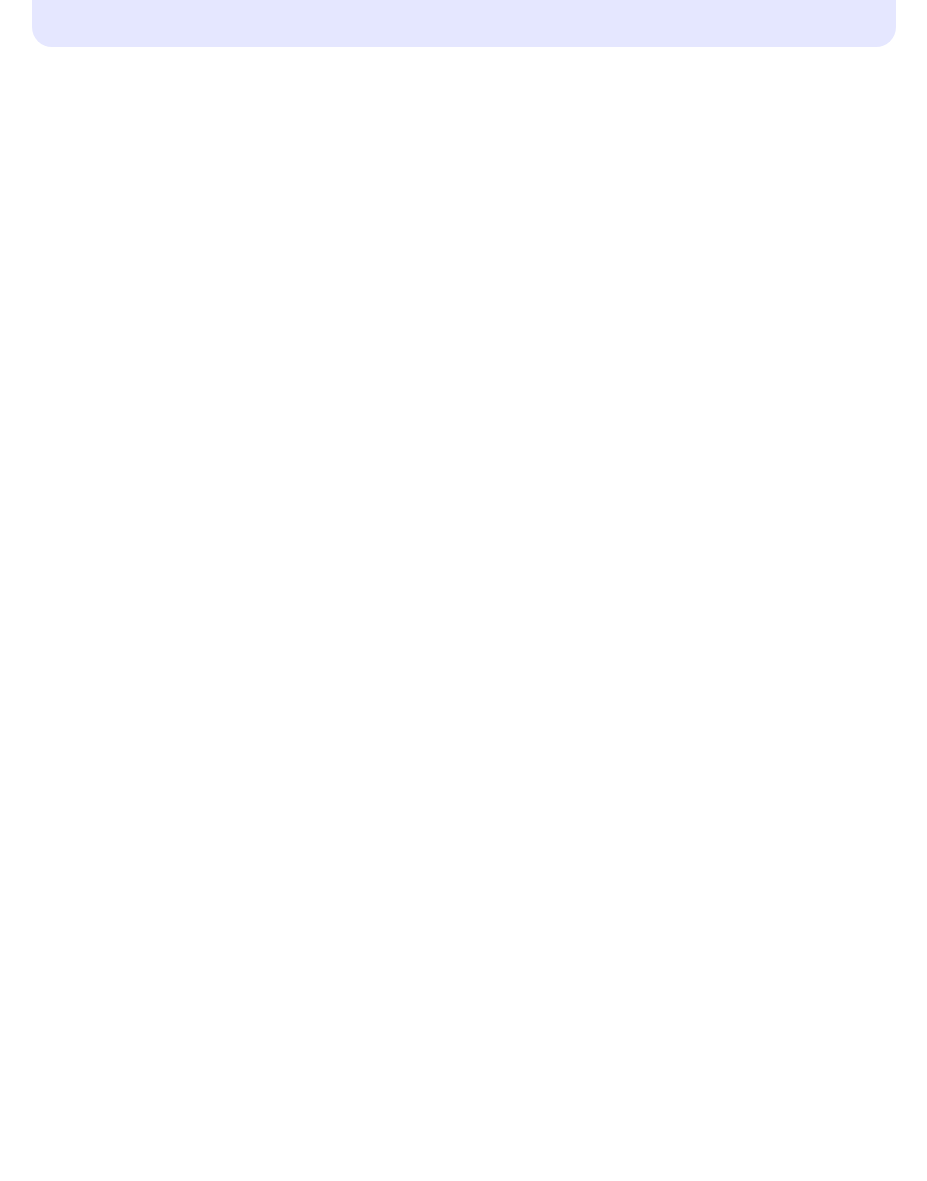
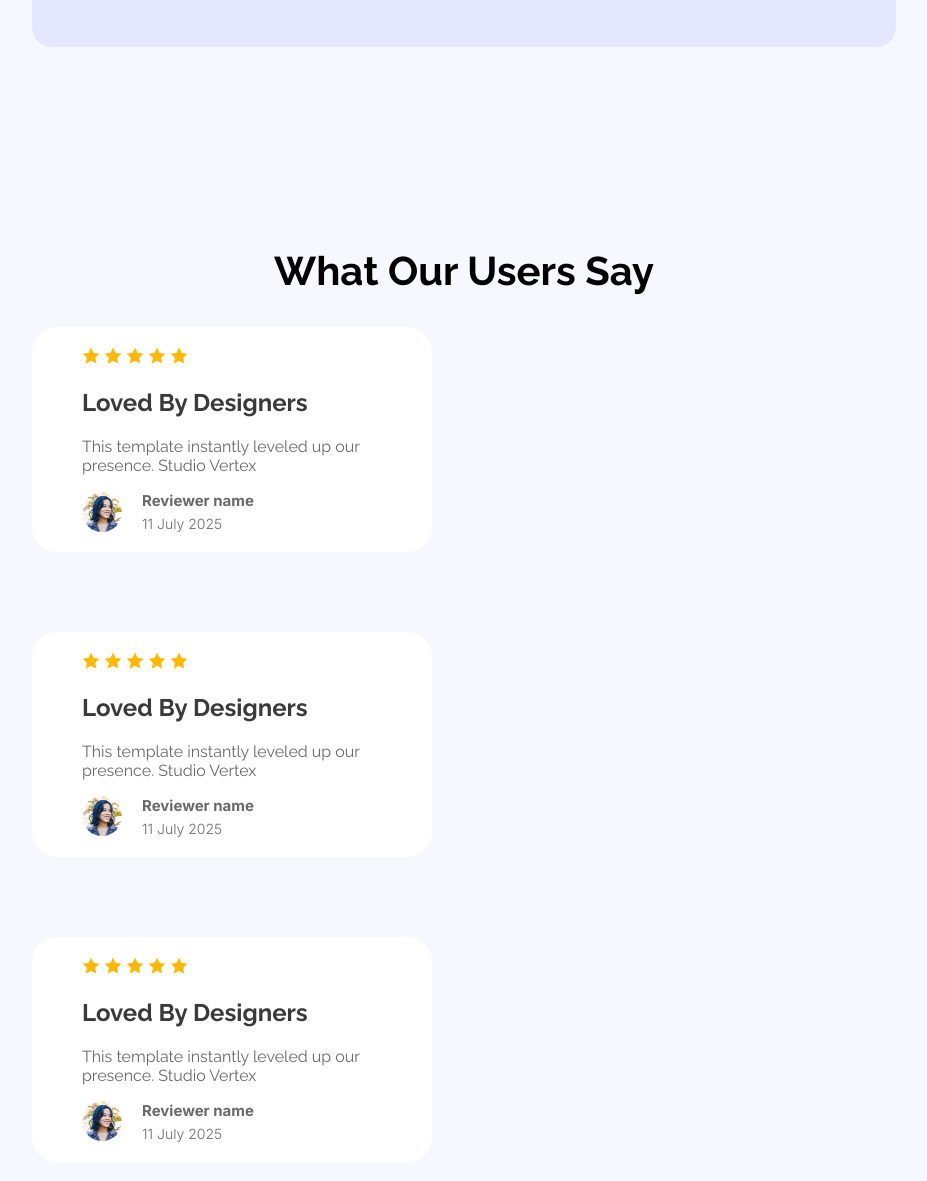
Before and after one commit to mjh-shikder/web-flow-A01, a plain HTML site: page index.html in a window 1280 px wide. Shown: the part 1616-2797 px from the top of the page, without its empty margins (176-1103 px from the left). Before the commit the page ends 1863 px from the top, so only its background shows below. Drawn offline with Linux system fonts and the light colour scheme.

Commit message:
user reviews section added

```diff
--- a/index.html
+++ b/index.html
@@ -55,7 +55,7 @@
     <section class="users-container ">
         <h2 class="users-heading">Joined Thousands of Productive Users</h2>
 
-        <section class="users-statas">
+        <section class="users-status">
 
             <div class="hihlighted-text-groups">
                 <h1 class="bolded-text inter-font2">50K</h1>
@@ -71,6 +71,80 @@
             </div>
         </section>
     </section>
+    <!-- User status end -->
+
+    <!-- users feedback start -->
+    <section class="users-feedback-container">
+        <h2 class="user-feedback-title">What Our Users Say</h2>
+        <div class="review-container">
+
+            <div class="reviews">
+
+                <div class="review-stars">
+                    <img src="./Assets/icon-star.png" alt="">
+                    <img src="./Assets/icon-star.png" alt="">
+                    <img src="./Assets/icon-star.png" alt="">
+                    <img src="./Assets/icon-star.png" alt="">
+                    <img src="./Assets/icon-star.png" alt="">
+                </div>
+
+                <h2 class="review-title">Loved By Designers</h2>
+                <p class="users-comment">This template instantly leveled up our <br>presence. Studio Vertex</p>
+                <div class="user-profile">
+                    <img class="avatar" src="./Assets/avatar.png" alt="user-profile-image">
+                    <div class="name-date inter-font2">
+                        <h3 class="reviewer-name">Reviewer name</h3>
+                        <h4 class="review-date">11 July 2025</h4>
+                    </div>
+                </div>
+            </div>
+            <div class="reviews">
+
+                <div class="review-stars">
+                    <img src="./Assets/icon-star.png" alt="">
+                    <img src="./Assets/icon-star.png" alt="">
+                    <img src="./Assets/icon-star.png" alt="">
+                    <img src="./Assets/icon-star.png" alt="">
+                    <img src="./Assets/icon-star.png" alt="">
+                </div>
+
+                <h2 class="review-title">Loved By Designers</h2>
+                <p class="users-comment">This template instantly leveled up our <br>presence. Studio Vertex</p>
+                <div class="user-profile">
+                    <img class="avatar" src="./Assets/avatar.png" alt="user-profile-image">
+                    <div class="name-date inter-font2">
+                        <h3 class="reviewer-name">Reviewer name</h3>
+                        <h4 class="review-date">11 July 2025</h4>
+                    </div>
+                </div>
+            </div>
+            <div class="reviews">
+
+                <div class="review-stars">
+                    <img src="./Assets/icon-star.png" alt="">
+                    <img src="./Assets/icon-star.png" alt="">
+                    <img src="./Assets/icon-star.png" alt="">
+                    <img src="./Assets/icon-star.png" alt="">
+                    <img src="./Assets/icon-star.png" alt="">
+                </div>
+
+                <h2 class="review-title">Loved By Designers</h2>
+                <p class="users-comment">This template instantly leveled up our <br>presence. Studio Vertex</p>
+                <div class="user-profile">
+                    <img class="avatar" src="./Assets/avatar.png" alt="user-profile-image">
+                    <div class="name-date inter-font2">
+                        <h3 class="reviewer-name">Reviewer name</h3>
+                        <h4 class="review-date">11 July 2025</h4>
+                    </div>
+                </div>
+            </div>
+
+
+        </div>
+
+    </section>
+
+
 </body>
 
 </html>
--- a/styles/style.css
+++ b/styles/style.css
@@ -35,6 +35,10 @@
     font-size: 42px;
     font-weight: 700;
     color: #3a3a3a;
+}
+
+body {
+    background-color: #f5f8ff;
 }
 
 /* Header */
@@ -110,14 +114,14 @@
     color: #252432;
 }
 
-.users-statas {
+.users-status {
     display: flex;
     justify-content: space-around;
     align-items: center;
     text-align: center;
 
+}
 
-}
 
 .hihlighted-text-groups {
     display: inline;
@@ -140,3 +144,88 @@
     color: #696969;
     margin: 0px;
 }
+
+/* Users Feedback */
+.users-feedback-container {
+    text-align: center;
+    margin: 200px 200px;
+}
+
+.user-feedback-title {
+    font-size: 40px;
+    font-weight: 700;
+}
+
+.review-container {
+
+    display: inline-flex;
+    flex-wrap: wrap;
+    gap: 80px;
+
+
+
+}
+
+
+.reviews {
+    background-color: #ffffff;
+    width: 300px;
+    border-radius: 25px;
+    padding: 20px 50px;
+    justify-items: left;
+
+}
+
+
+.review-stars {
+    background-repeat: repeat-x;
+
+
+
+}
+
+.review-title {
+    color: #3a3a3a;
+}
+
+.users-comment {
+    text-align: left;
+    color: #696969;
+}
+
+.user-profile {
+    display: flex;
+    gap: 20px;
+    align-items: center;
+    align-content: center;
+    margin: 0px;
+
+}
+
+.avatar {
+    border-radius: 100px;
+    width: 40px;
+    height: 40px;
+
+}
+
+.name-date {
+    display: block;
+    flex-wrap: wrap;
+    margin: 0px;
+    text-align: left;
+}
+
+.reviewer-name {
+    font-size: 15px;
+    color: #696969;
+    margin-top: 0px;
+    margin-bottom: 5px;
+}
+
+.review-date {
+    font-size: 14px;
+    font-weight: 300;
+    color: #696969;
+    margin: 0px;
+}
```
